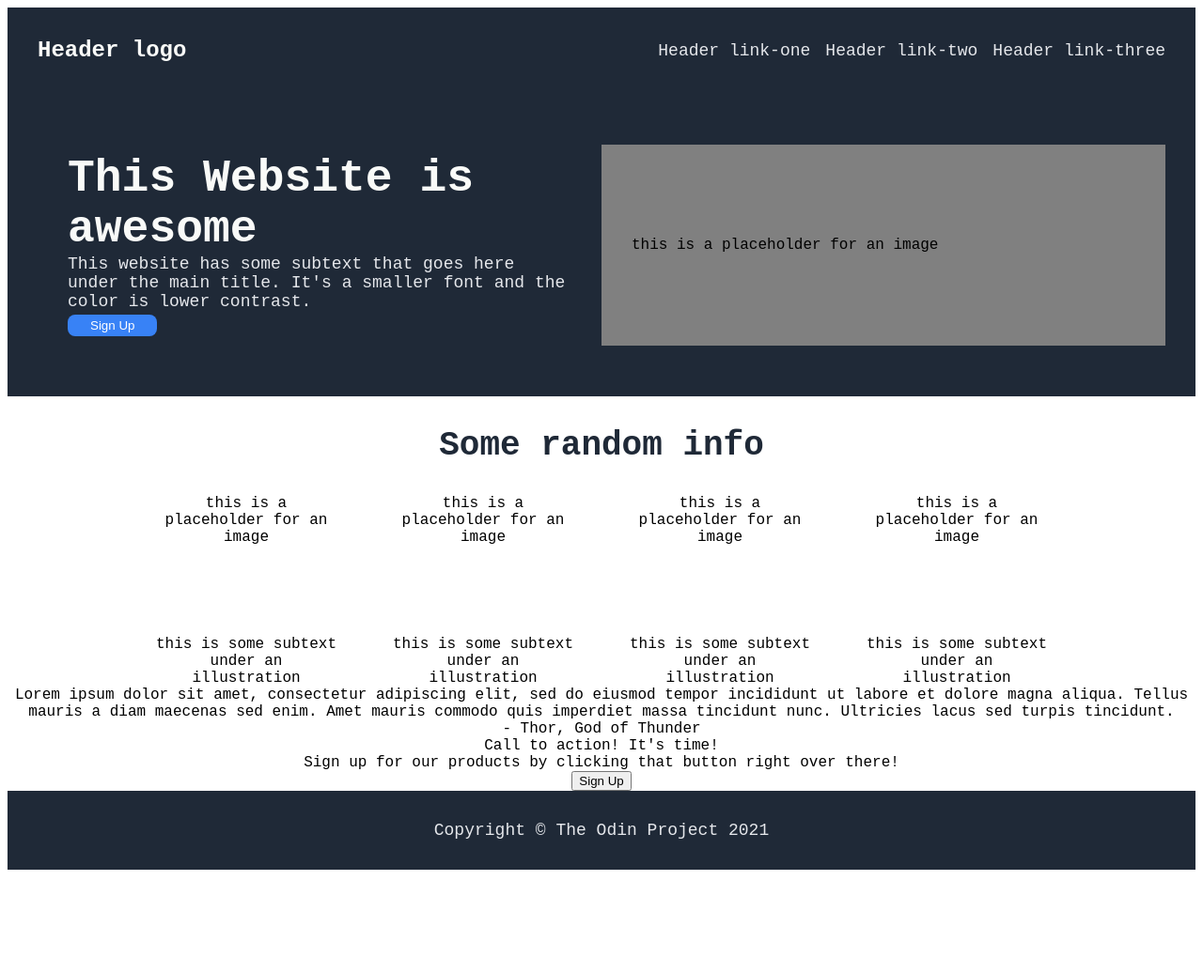
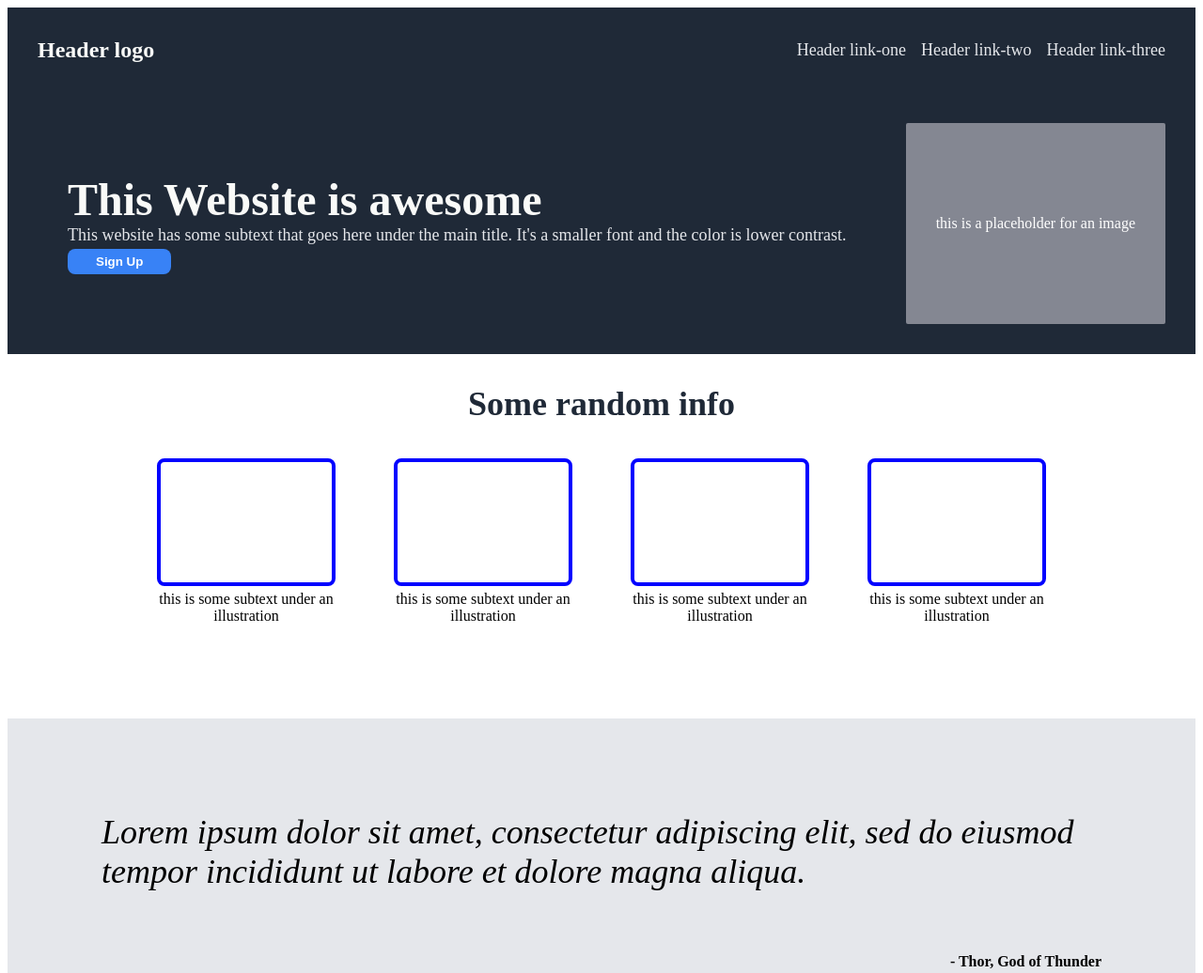
Before and after one commit to asmoJoJo/odin-landing-page, a plain HTML site: page index.html in a window 1280 px wide. Shown: the top 1036 px of the page at 94% size. Before the commit the page ends 934 px from the top, so only its background shows below. Drawn offline with Linux system fonts and the light colour scheme.

Commit message:
Add style to content and footer

```diff
--- a/css/style.css
+++ b/css/style.css
@@ -1,5 +1,7 @@
 body{
-    font-family: 'Courier New', Courier, monospace;
+    font-family:'Times New Roman', Times, serif;
+    min-width: 800px;
+    max-width: 1600px;
 }
 
 a{
@@ -22,16 +24,13 @@ ul{
 .container{
     display: flex;
     flex-direction: column;
+    flex: 1;
 }
 
 .header{
     display: flex;
     justify-content: space-between;
     align-items: center;
-
-}
-
-.links{
 
 }
 
@@ -66,18 +65,28 @@ a, .welcome-subtext{
 }
 
 .placeholder-image.header{
-    flex: 1;
-    background-color: gray;
+    flex: 0 0 auto;
+    background-color: #848792;
     height: 150px;
+    display: flex;
+    justify-content: center;
+    align-content: center;
+    color: white;
+    border-radius: 2px;
+}
+
+button{
+    border-radius: 8px;
+    border: none;
+    padding: 6px 30px;
+    margin-top: 4px;
+    color: white;
+    font-weight: bold;
 }
 
 .welcome button{
     background-color: #3882F6;
     color: white;
-    border-radius: 8px;
-    border: none;
-    padding: 4px 24px;
-    margin-top: 4px;
 }
 
 .main{
@@ -100,16 +109,67 @@ a, .welcome-subtext{
     justify-content: center;
     align-items: center;
     gap: 52px;
+    padding: 0 50px;
 }
 
 .placeholder-image.main{
-    height: 150px;
+    height: 128px;
+    width: auto;
+    margin: 5px;
+    border: 4px solid blue;
+    border-radius: 8px;
 }
 
 .info{
     max-width: 200px;
 }
 
+.quote-block{
+    background-color: #E5E7EB;
+    margin-top: 100px ;
+    padding: 100px;
+    display: flex;
+    flex-direction: column;
+}
+
+.quote{
+    height: 150px;
+    font-size: 36px;
+    font-weight:lighter;
+    text-align: left;
+    font-style: italic;
+}
+
+.author{
+    align-self:flex-end;
+    font-weight: bold;
+}
+
+.call-to-action{
+    background-color: #3882F6;
+    margin: 100px 80px ;
+    padding: 30px 50px;
+    border-radius: 8px;
+    display: flex;
+    justify-content: space-between;
+}
+
+.action-container{
+    color: white;
+}
+
+.title.signup-bar{
+    font-weight:bolder;
+    font-size: 22px;
+    text-align: left;
+}
+
+.call-to-action button{
+    background-color: #3882F6;
+    border: 3px solid white;
+}
+
+
 .footer{
     text-align: center;
     color: #E5E7EB;
--- a/index.html
+++ b/index.html
@@ -36,34 +36,36 @@
         <div class="title main">Some random info</div>
         <div class="container main">
             <div class="info">
-                <div class="placeholder-image main">this is a placeholder for an image</div>
+                <div class="placeholder-image main"></div>
                 <div class="text">this is some subtext under an illustration</div>
             </div>
             <div class="info">
-                <div class="placeholder-image main">this is a placeholder for an image</div>
+                <div class="placeholder-image main"></div>
                 <div class="text">this is some subtext under an illustration</div>
             </div>
             <div class="info">
-                <div class="placeholder-image main">this is a placeholder for an image</div>
+                <div class="placeholder-image main"></div>
                 <div class="text">this is some subtext under an illustration</div>
             </div>
             <div class="info">
-                <div class="placeholder-image main">this is a placeholder for an image</div>
+                <div class="placeholder-image main"></div>
                 <div class="text">this is some subtext under an illustration</div>
             </div>
         </div>
         <div class="quote-block">
             <div class="quote">
-                Lorem ipsum dolor sit amet, consectetur adipiscing elit, sed do eiusmod tempor incididunt ut labore et dolore magna aliqua. Tellus mauris a diam maecenas sed enim. Amet mauris commodo quis imperdiet massa tincidunt nunc. Ultricies lacus sed turpis tincidunt.
+                Lorem ipsum dolor sit amet, consectetur adipiscing elit, sed do eiusmod tempor incididunt ut labore et dolore magna aliqua.
             </div>
             <div class="author">
                 - Thor, God of Thunder
             </div>
         </div>
-        <div class="signup-bar">
-            <div class="title signup-bar">Call to action! It's time!</div>
-            <div class="signup-subtext">
-                Sign up for our products by clicking that button right over there!
+        <div class="call-to-action">
+            <div class="action-container">
+                <div class="title signup-bar">Call to action! It's time!</div>
+                <div class="signup-subtext">
+                    Sign up for our products by clicking that button right over there!
+                </div>
             </div>
             <button>Sign Up</button>
         </div>
```
